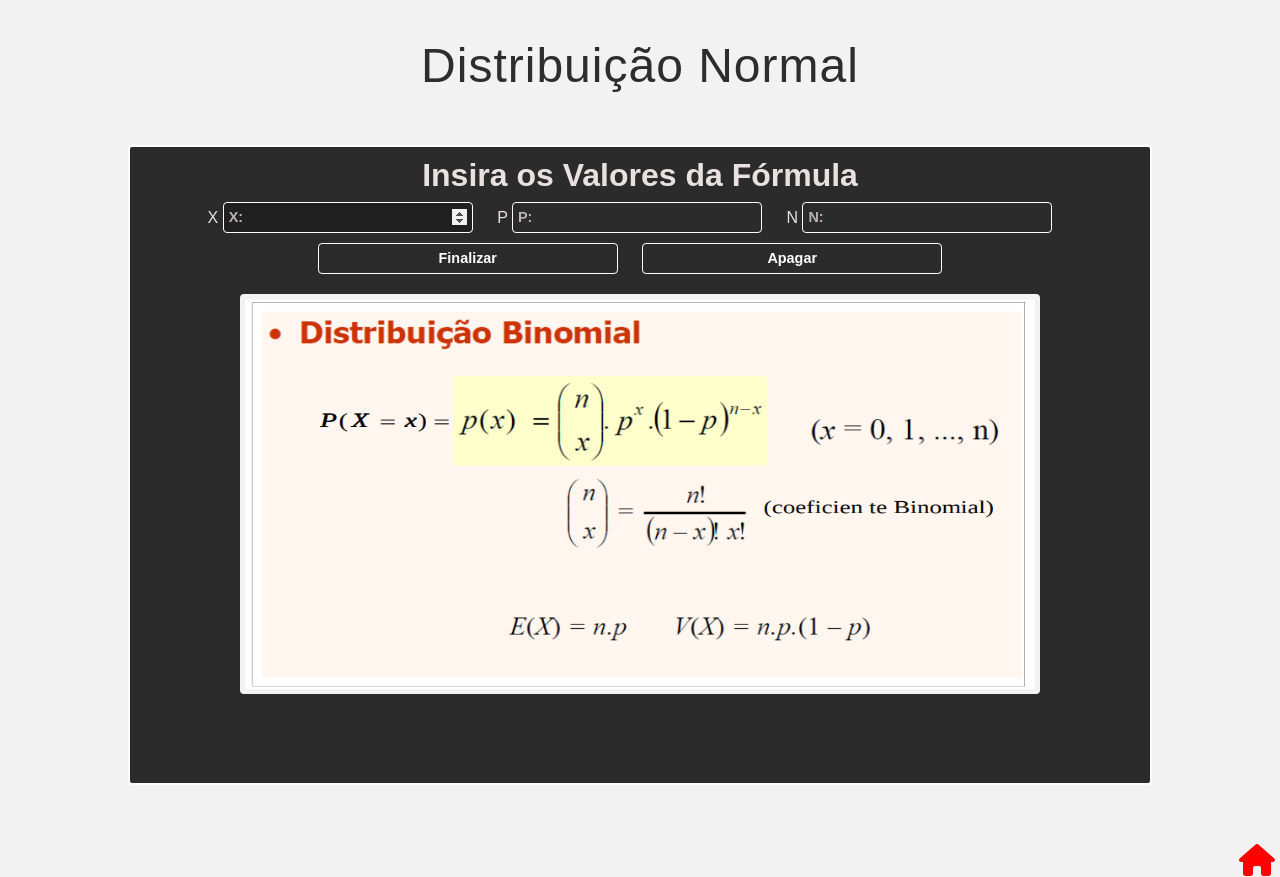
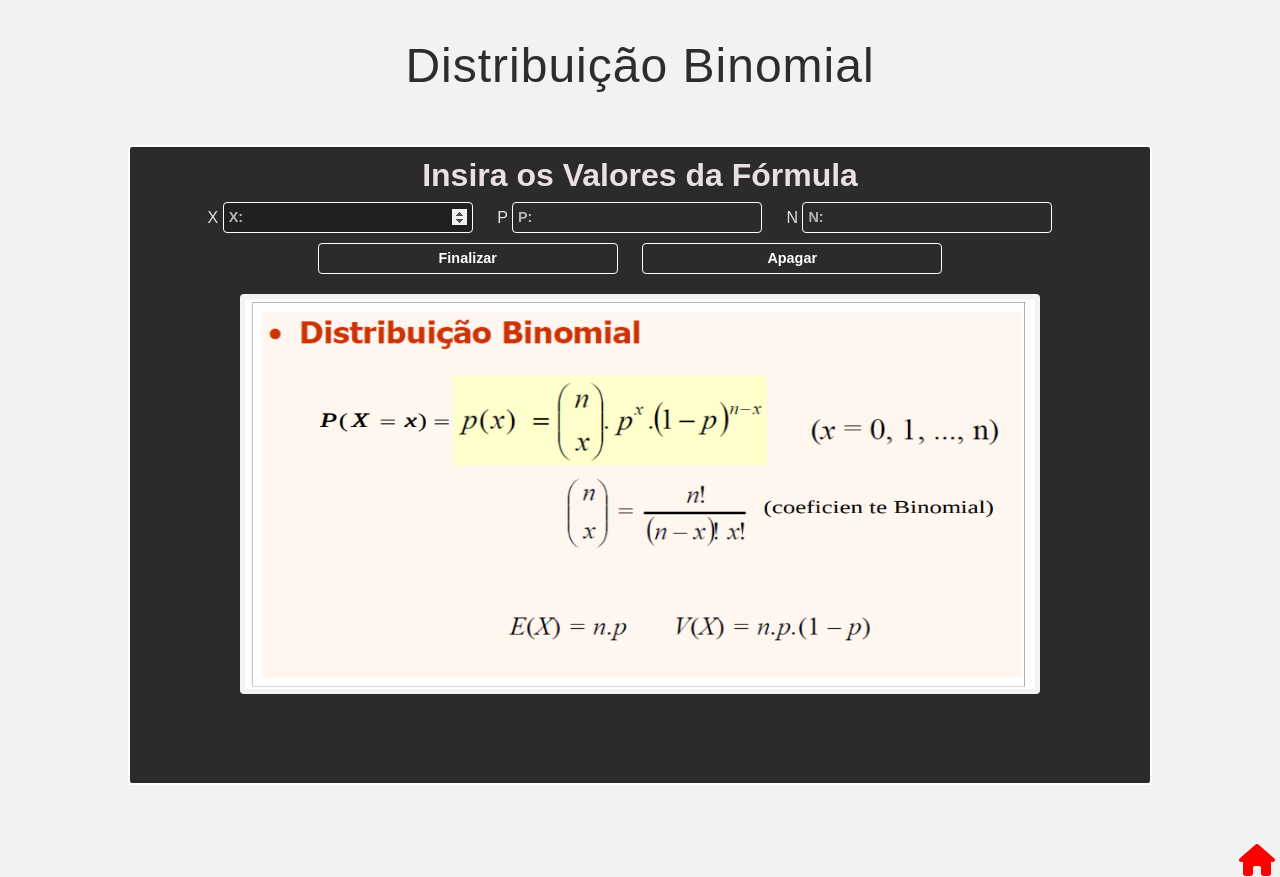
Before and after one commit to thalysf/dist-probabilidades, a plain HTML site: page dist-binomial.html in a window 1280 px wide. Drawn offline with Linux system fonts and the light colour scheme.

Commit message:
Correção do título

```diff
--- a/dist-binomial.html
+++ b/dist-binomial.html
@@ -13,7 +13,7 @@
     <title>Distribuição de Probabilidades - Binomial</title>
 </head>
 <body>
-    <h1 class="title">Distribuição Normal</h1>
+    <h1 class="title">Distribuição Binomial</h1>
     <div class="area-dist" id="#area">
         <div class="area-insere">
             <h1 class="title2">Insira os Valores da Fórmula</h1>
```
